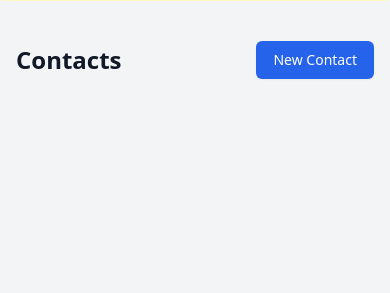
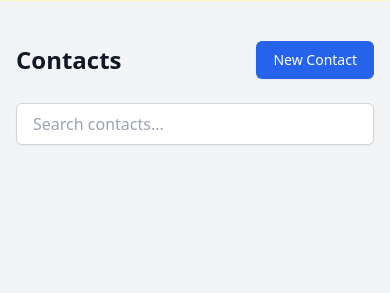
Before and after one commit to Tiritibambix/GUIVCard, a Flask app: page /contacts in a window 390 px wide. Shown: the part 167-460 px from the top of the page. Run offline with Flask 3, Linux system fonts and the light colour scheme; the visitor is signed in with stand-in values (Sample User, id 1); some libraries are stand-ins or nearby versions.

Commit message:
feat: add dynamic search filtering for contacts
- Add search input field above contacts list
- Add JavaScript to filter contacts in real-time
- Search across name, email, phone and organization

```diff
--- a/app/templates/index.html
+++ b/app/templates/index.html
@@ -39,7 +39,12 @@
                     New Contact
                 </button>
             </div>
+<!-- 🔍 Ajout dans le <main> au-dessus de la liste -->
+<div class="mb-4">
+    <input id="search" type="text" placeholder="Search contacts..." class="w-full px-4 py-2 border border-gray-300 rounded-md shadow-sm" />
+</div>
 
+<div class="bg-white shadow overflow-hidden sm:rounded-md">
             <div class="bg-white shadow overflow-hidden sm:rounded-md">
                 <ul class="divide-y divide-gray-200" id="contact-list">
                     {% for contact in contacts %}
@@ -305,7 +310,24 @@
                 reader.readAsDataURL(file);
             }
         });
+</script>
+<!-- 🧠 Script de filtrage dynamique -->
+<script>
+document.getElementById('search').addEventListener('input', function(e) {
+    const query = e.target.value.toLowerCase();
+    const contacts = document.querySelectorAll('#contact-list > li');
 
+    contacts.forEach(contact => {
+        const name = contact.dataset.name?.toLowerCase() || '';
+        const email = contact.dataset.email?.toLowerCase() || '';
+        const phone = contact.dataset.phone?.toLowerCase() || '';
+        const org = contact.dataset.organization?.toLowerCase() || '';
+
+        const match = name.includes(query) || email.includes(query) || phone.includes(query) || org.includes(query);
+        contact.style.display = match ? '' : 'none';
+    });
+});
+</script>
     </script>
 </body>
 </html>
--- a/docker-compose.yml
+++ b/docker-compose.yml
@@ -1,5 +1,5 @@
 services:
-  app:
+  guivcard:
     image: tiritibambix/guivcard:latest
     ports:
       - "8190:5000"
```
